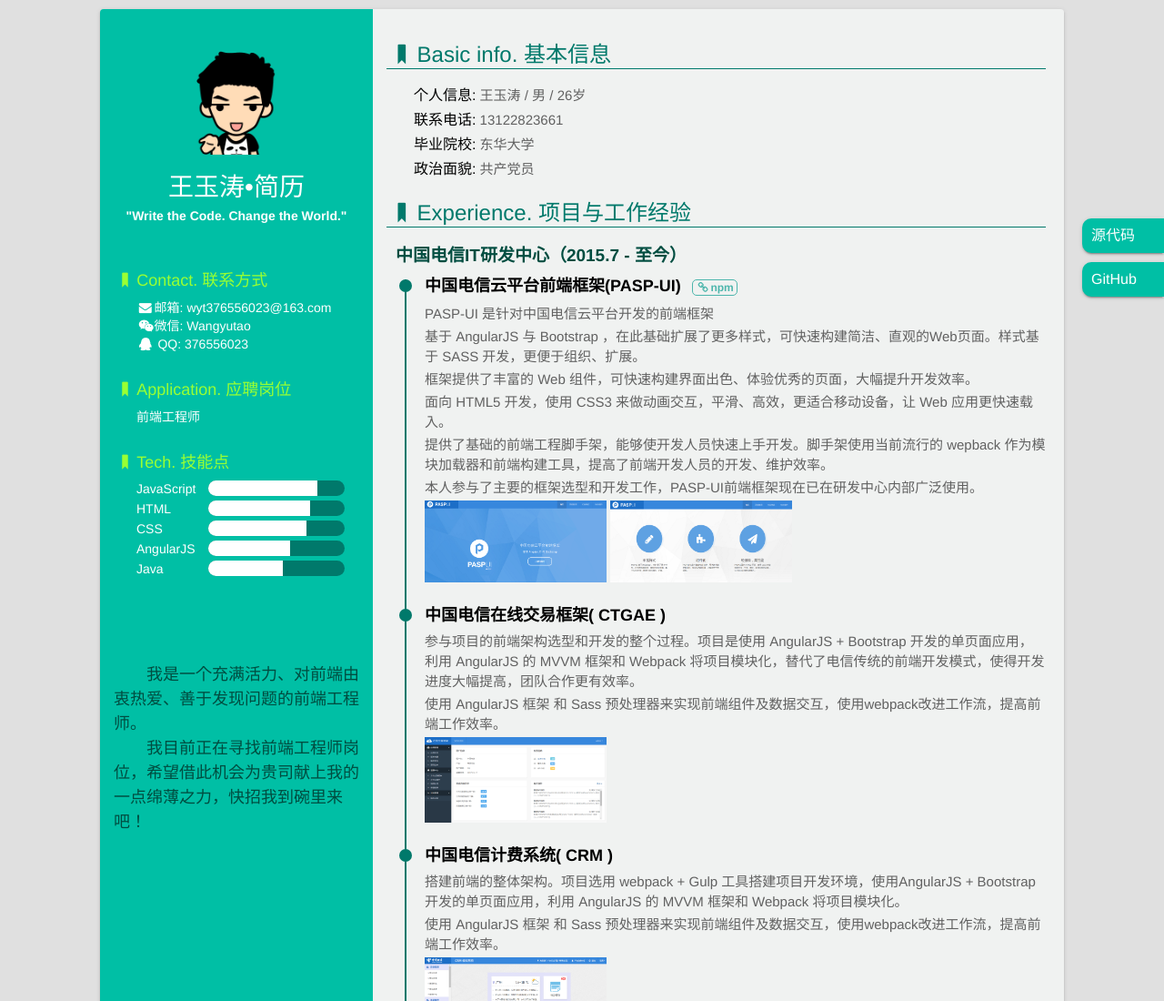
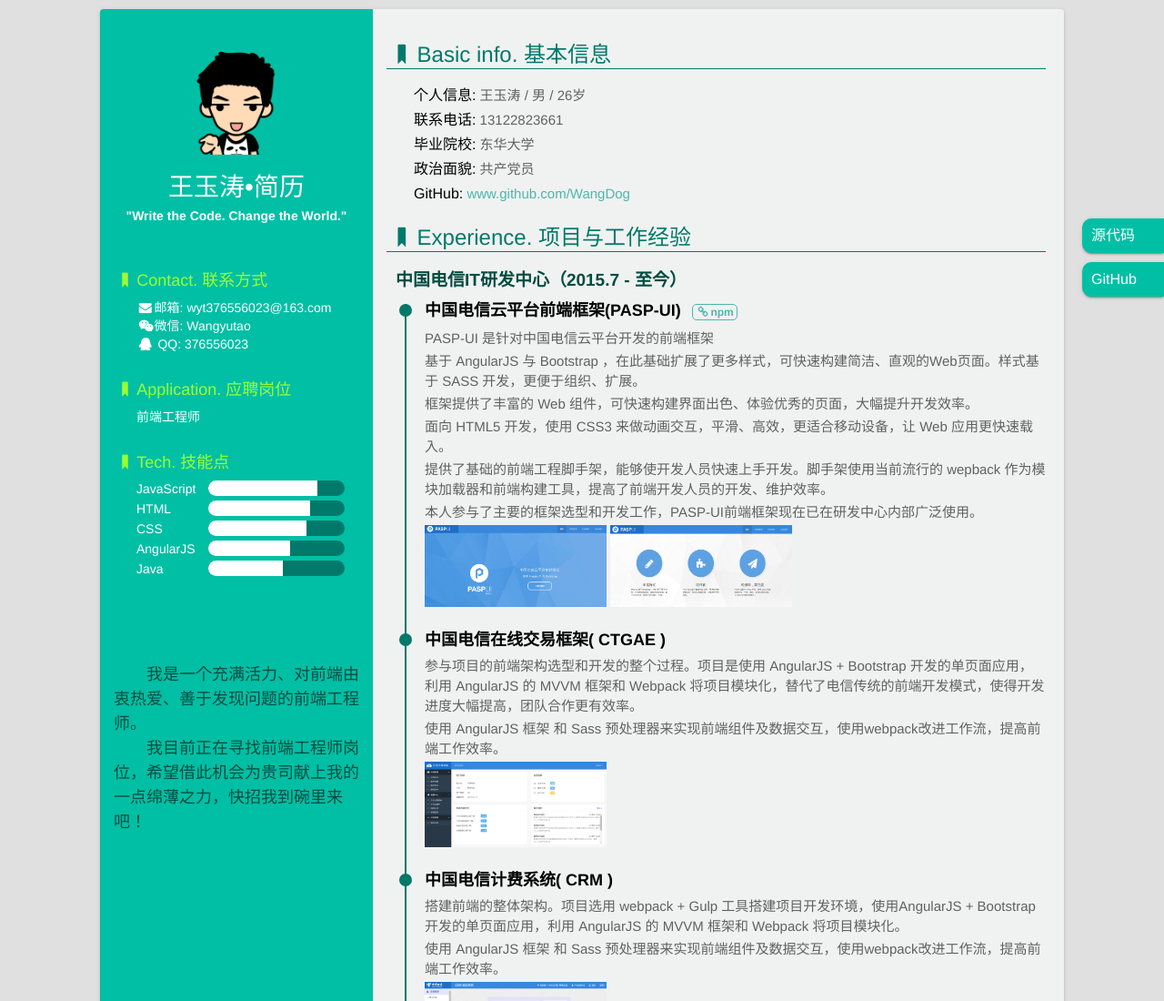
Before and after one commit to WangytBest/resume, a website: page index.html in a window 1280 px wide. Shown: the top 1100 px of the page at 91% size. Drawn offline with Linux system fonts and the light colour scheme.

Commit message:
update github addr

```diff
--- a/index.html
+++ b/index.html
@@ -23,10 +23,10 @@
     <aside>
         <ul>
             <li>
-                <a href="https://github.com/Wangyt0905/resume" target="_blank">源代码</a>
+                <a href="https://github.com/WangDog/resume" target="_blank">源代码</a>
             </li>
             <li>
-                <a href="https://github.com/Wangyt0905" target="_blank">GitHub</a>
+                <a href="https://github.com/WangDog" target="_blank">GitHub</a>
             </li>
         </ul>
     </aside>
@@ -96,7 +96,7 @@
                     <dd><span>毕业院校:</span> 东华大学 </dd>
                     <dd><span>政治面貌:</span> 共产党员 </dd>
                     <!-- <dd><span>Blog:</span> <a href="https://www.anotherhome.net" target="_blank">www.anotherhome.net</a></dd> -->
-                    <!-- <dd><span>GitHub:</span> <a href="https://www.github.com/DIYgod" target="_blank">www.github.com/DIYgod</a></dd> -->
+                    <dd><span>GitHub:</span> <a href="https://www.github.com/WangDog" target="_blank">www.github.com/WangDog</a></dd>
                 </li>
                 <li>
                     <dt><i class="icon-bookmark"></i>Experience. 项目与工作经验</dt>
```
